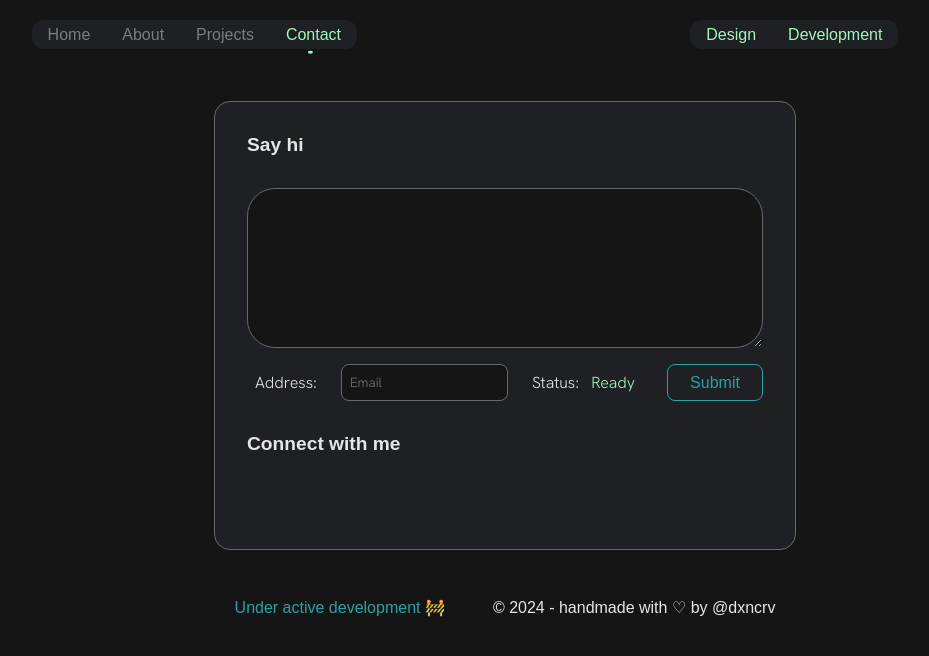
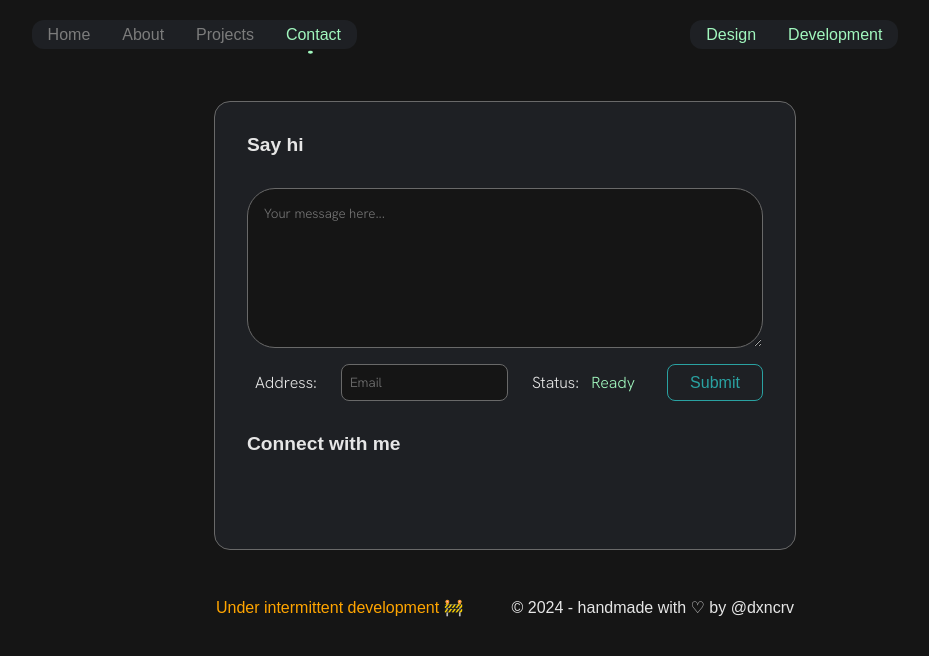
Before and after one commit to dxncrv/folio, a SvelteKit app: page /contact in a window 1280 px wide. Shown: the top 656 px of the page, without its empty margins (135-1064 px from the left). Built offline with nearby package versions, Linux system fonts and the light colour scheme; some icons are missing; a web font is replaced by a local one.

Commit message:
updated dependencies and fixed contact component, might regret this now

```diff
--- a/src/app.css
+++ b/src/app.css
@@ -116,12 +116,12 @@ footer p {
 footer a {
 	display: flex;
 	font-family: var(--font-ui);
-	color: var(--accent-dim);
+	color: orange;
 	text-decoration: none;
 	transition: color 0.3s;
 }
 footer a:hover {
-	color: var(--accent);
+	color: yellow;
 }
 
 @media (max-width: 768px) {
--- a/src/routes/+layout.svelte
+++ b/src/routes/+layout.svelte
@@ -7,7 +7,7 @@
 <slot />
 <footer>
 	<a href="https://github.com/users/dxncrv/projects/3" target="_blank" rel="noopener noreferrer"
-		>Under active development 🚧
+		>Under intermittent development 🚧
 	</a>
 	<p>© 2024 - handmade with ♡ by @dxncrv</p>
 </footer>
--- a/src/routes/contact/+page.svelte
+++ b/src/routes/contact/+page.svelte
@@ -9,6 +9,7 @@
 		const data = new FormData(form);
 		const json = JSON.stringify(Object.fromEntries(data.entries()));
 
+		try {
 			const response = await fetch('https://api.web3forms.com/submit', {
 				method: 'POST',
 				headers: {
@@ -19,10 +20,17 @@
 			});
 
 			const result = await response.json();
-		if (result.success) {
+
+			if (response.ok && result.success) {
 				status = 'Message sent! 🎉';
+				form.reset();
 			} else {
-			status = 'Failed';
+				console.error('Submission failed:', result);
+				status = `Failed: ${result.message || 'Please try again.'}`;
+			}
+		} catch (error) {
+			console.error('Error submitting form:', error);
+			status = 'Failed: An error occurred.';
 		}
 	};
 </script>
@@ -35,11 +43,11 @@
 	<h2>Say hi</h2>
 	<form onsubmit={handleSubmit}>
 		<input type="hidden" name="access_key" value="489cc2ff-5a51-4737-a5c9-8491e6cf8038" />
-		<textarea placeholder=""></textarea>
+		<textarea name="message" placeholder="Your message here..."></textarea>
 		<div>
 			<label for="email">Address:</label>
-			<input type="email" placeholder="Email" />
-			<p>Status: <span class:fail={status === 'Failed'}>{status}</span></p>
+			<input id="email" name="email" type="email" placeholder="Email" required />
+			<p>Status: <span class:fail={status.startsWith('Failed')}>{status}</span></p>
 			<button type="submit"> Submit </button>
 		</div>
 	</form>
```
Also changed, not shown: package.json (+12 -12 lines), 1 other file (tests, documents, lock files or other folders). Lines whose indentation alone changed are shown as unchanged.
